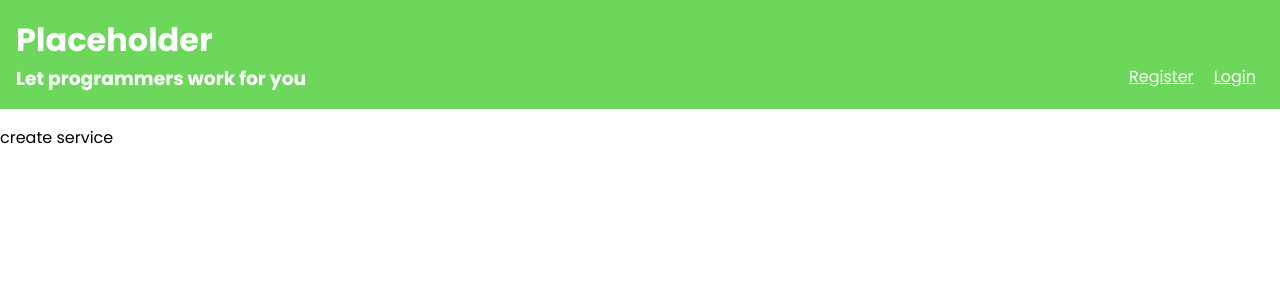
After one commit to FEUP-LTW-2025/ltw-project-ltw14g07, a PHP site: page /createService.html in a window 1280 px wide. The commit adds this page. Shown: the top 300 px of the page. Run offline with PHP 8.4, Linux system fonts and the light colour scheme; some web fonts are replaced.

Commit message:
better css organizing

```diff
--- /dev/null
+++ b/createService.html
@@ -0,0 +1,28 @@
+<!DOCTYPE html>
+<html>
+    <head>
+        <title>Placeholder</title>
+        <meta charset="utf-8">
+        <link rel="stylesheet" href="../css/style.css">
+        <link rel="stylesheet" href="../css/layout.css">
+        <link rel="stylesheet" href="../css/responsive.css">
+    </head>
+    <body>
+        <header>
+            <div>
+                <h1><a>Placeholder</a></h1>
+                <section>
+                    <h3>Let programmers work for you</h3>
+                    <div id="signup">
+                        <a>Register</a>
+                        <a>Login</a>
+                    </div>
+                </section>
+            </div>
+        </header>
+
+        <main id="createService">
+           <p>create service</p>
+        </main>
+    </body>
+</html>
--- a/css/layout.css
+++ b/css/layout.css
@@ -1,4 +1,62 @@
-body > header section {
+
+/*----------------- GENERAL ------------------*/
+
+body {
+    margin: 0;
+}
+
+.card {
+    margin-top:3em;
+    padding: 1em;
+}
+
+/*----------------- HEADER ------------------*/
+
+body > header {
+    section {
+        display: flex;
+        justify-content: space-between;
+    }
+
+    > div {
+        max-width:90em;
+        margin: auto;
+    }
+
+    ~ * {
+        max-width: 80em;
+        margin: auto;
+    }
+}
+
+
+#signup {
+    text-align: right;
+
+    a {
+        padding: 0.5em;
+    }
+}
+
+
+
+/*----------------- MAIN PAGE ------------------*/
+
+#listing{
     display: flex;
-    justify-content: space-between;
+    gap: 4em;
 }
+
+#listing aside {
+    width: 20em;
+    padding-left: 1em;
+
+    .group-input {
+        padding-left: 2em;
+
+        label {
+            display:block
+        }
+    }
+
+}
--- a/css/style.css
+++ b/css/style.css
@@ -1,4 +1,8 @@
+
 @import url('https://fonts.googleapis.com/css2?family=Crimson+Pro:ital,wght@0,200..900;1,200..900&family=Imperial+Script&family=Lora:ital,wght@0,400..700;1,400..700&family=Poppins:ital,wght@0,100;0,200;0,300;0,400;0,500;0,600;0,700;0,800;0,900;1,100;1,200;1,300;1,400;1,500;1,600;1,700;1,800;1,900&family=Roboto:ital,wght@0,100;0,300;0,400;0,500;0,700;0,900;1,100;1,300;1,400;1,500;1,700;1,900&family=Ruda:wght@400..900&display=swap');
+
+
+/*----------------- GENERAL ------------------*/
 
 html {
     font-family: "Poppins";
@@ -7,14 +11,12 @@ html {
 
 :root {
     --primary-green: rgb(108,215,90);
-    --secondary-green: rgba(152,227,34,1);
     --white-color: #dae6c6;
     --dark-grey-color: rgb(217 217 217);
 }
 
-body {
-    margin:0;
-}
+
+/*----------------- HEADER ------------------*/
 
 body > header {
     color: white;
@@ -26,53 +28,21 @@ body > header {
     }
 }
 
-body > header > div {
-    max-width:90em;
-    margin: auto;
-}
-
-#signup {
-    text-align: right;
-}
-
 #signup a{
     text-decoration: underline;
     border:1px none;
     border-radius: 20px;
-    padding: 5px;
-}
-
-body header ~ * {
-    max-width: 80em;
-    margin: auto;
 }
 
 .card {
-    margin-top:3em;
-    padding: 1em;
     background-color: var(--dark-grey-color);
+    border: 1px solid;
     border-radius: 50px;
 }
 
-#listing{
-    display: flex;
-    gap: 4em;
+
+/*----------------- MAIN PAGE ------------------*/
+
+#listing aside p{
+    font-size: 1.2rem;
 }
-
-
-.filters {
-    width: 12em;
-    padding-left: 1em;
-
-    .group-input {
-        padding-left: 2em;
-
-        label {
-            display:block
-        }
-    }
-
-    p {
-        font-size: 1.2rem;
-    }
-}
```
Also changed, not shown: test.html (+5 -9 lines).
